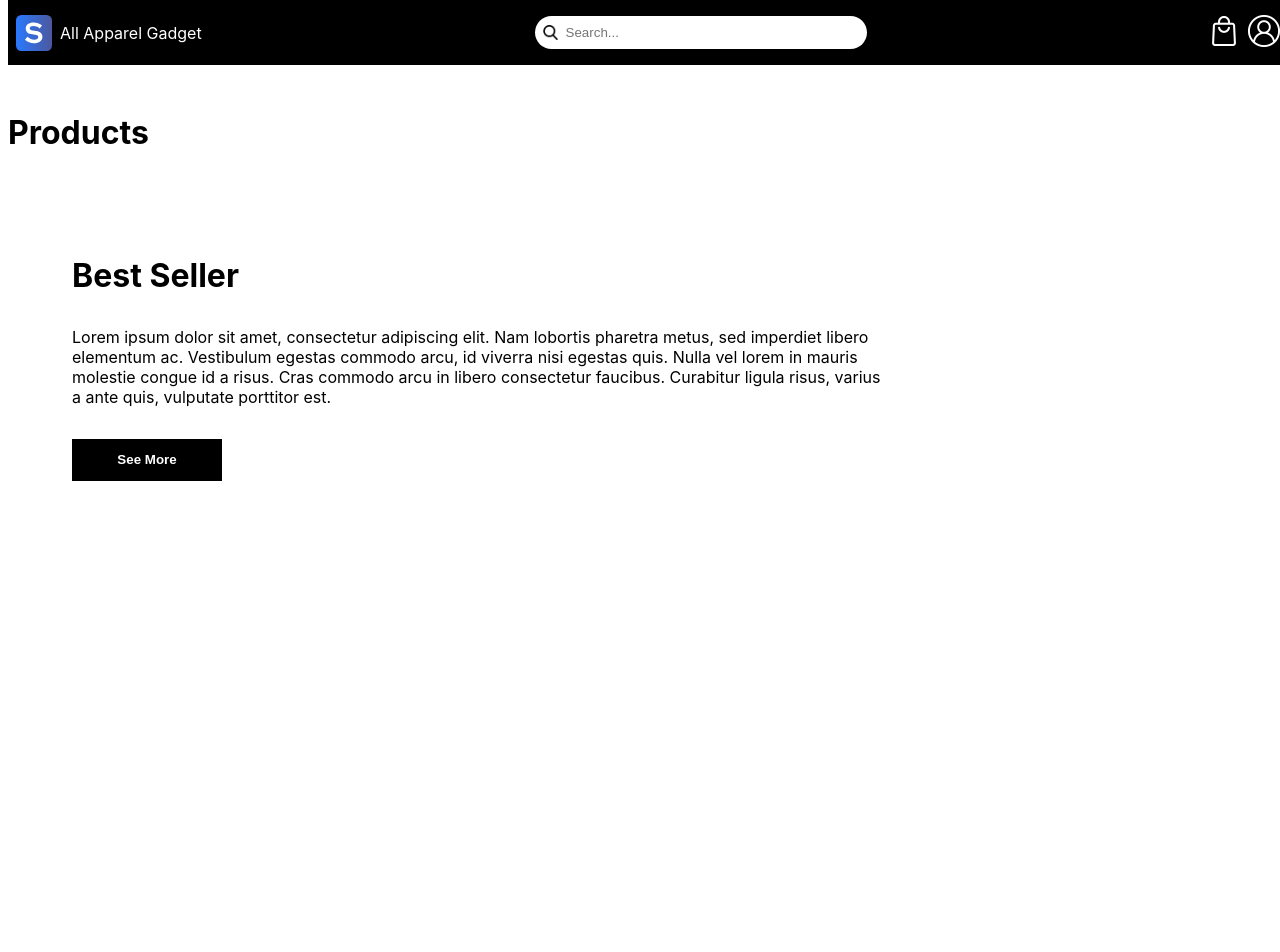
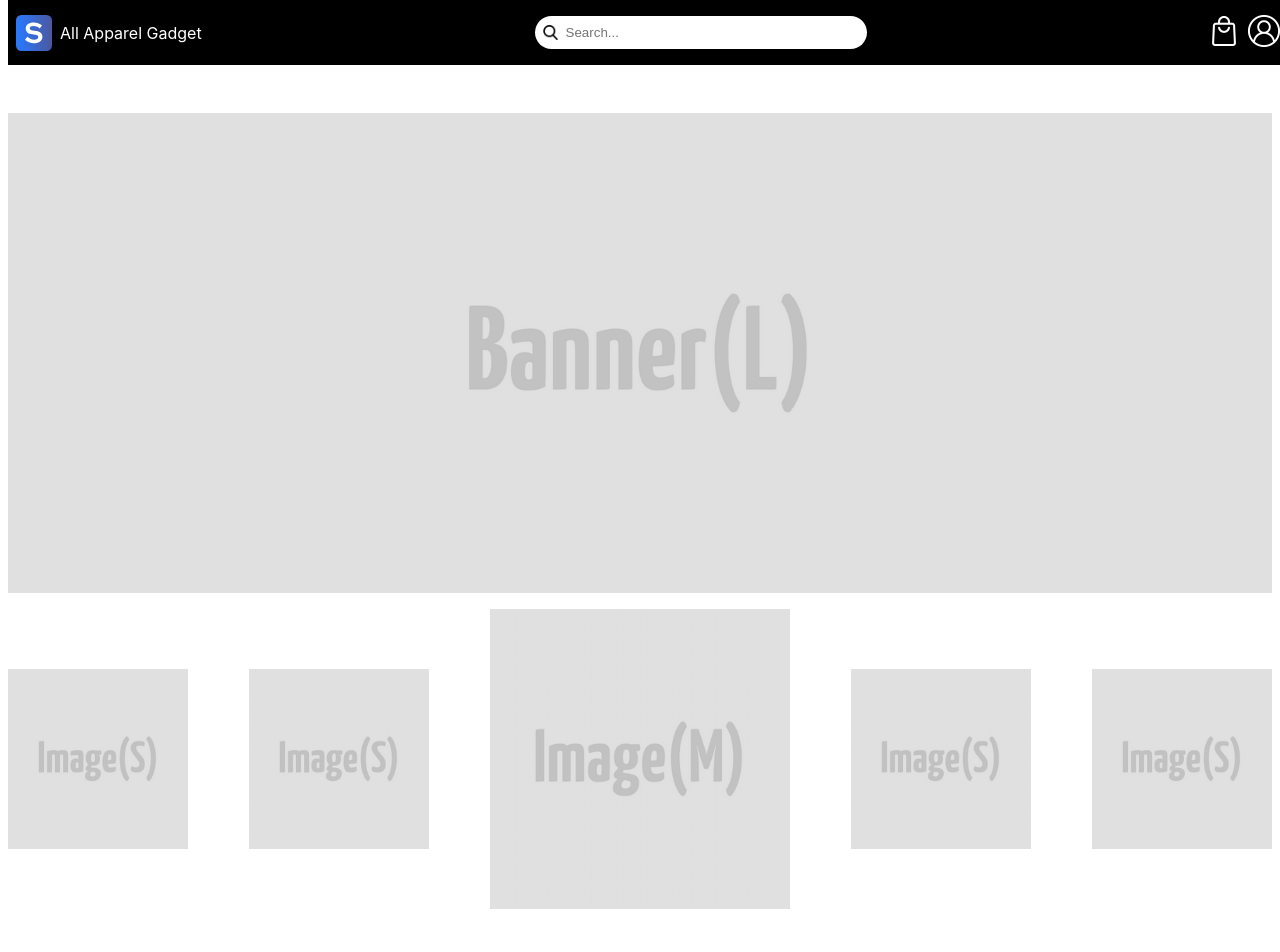
Before and after one commit to danyouknowme/nextjs-assignment-1, a Next.js app: page / in a window 1280 px wide. Shown: the top 952 px of the page. Before the commit the page ends 800 px from the top, so only its background shows below. Built offline with nearby package versions, Linux system fonts and the light colour scheme.

Commit message:
complete to add components and style banner-gallery

```diff
--- a/pages/index.tsx
+++ b/pages/index.tsx
@@ -3,7 +3,9 @@
 import Image from 'next/image';
 import IconItem from '../components/IconItem';
 import MenuItem from '../components/MenuItem';
+import RectBanner from '../components/RectBanner';
 import SearchInput from '../components/SearchInput';
+import SquareImage from '../components/SquareImage';
 
 const Home: NextPage = () => {
   return (
@@ -34,7 +36,14 @@
           </div>
         </div>
 
-        <div className='banner-gallery' id='flex-5'></div>
+        <div className='banner-gallery' id='flex-5'>
+          <RectBanner size='large' />
+          <SquareImage size='small' />
+          <SquareImage size='small' />
+          <SquareImage size='medium' />
+          <SquareImage size='small' />
+          <SquareImage size='small' />
+        </div>
         <h1 className='heading'>Products</h1>
         <div className='product-list' id='flex-6'></div>
         <div className='text-combo' id='flex-7'>
--- a/styles/globals.css
+++ b/styles/globals.css
@@ -159,6 +159,10 @@
 }
 
 #flex-5 {
+  display: flex;
+  align-items: center;
+  justify-content: space-between;
+  flex-wrap: wrap;
 }
 
 #flex-6 {
```
